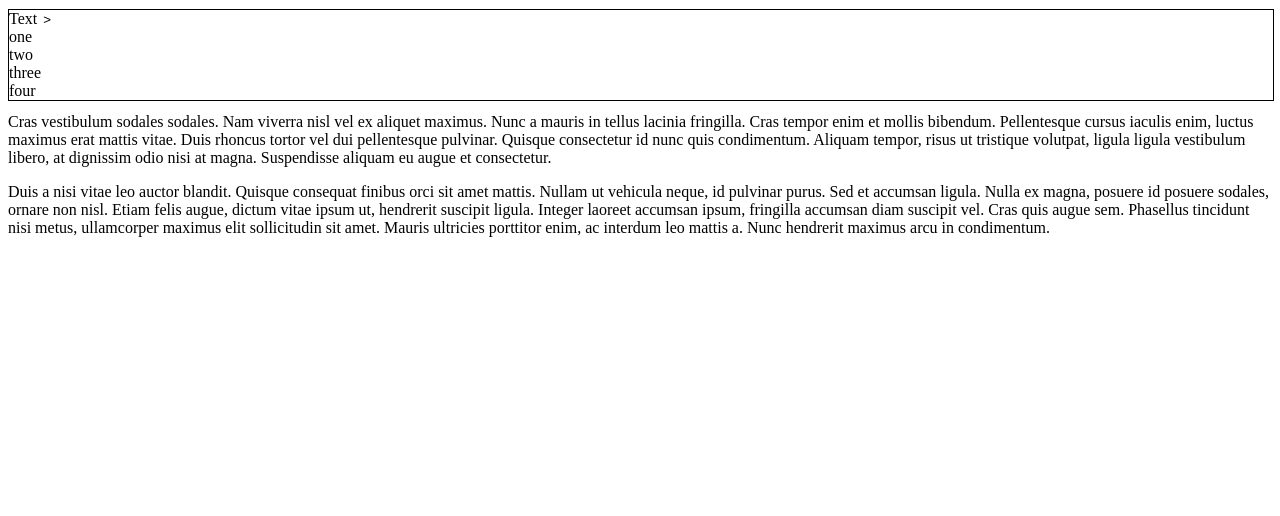
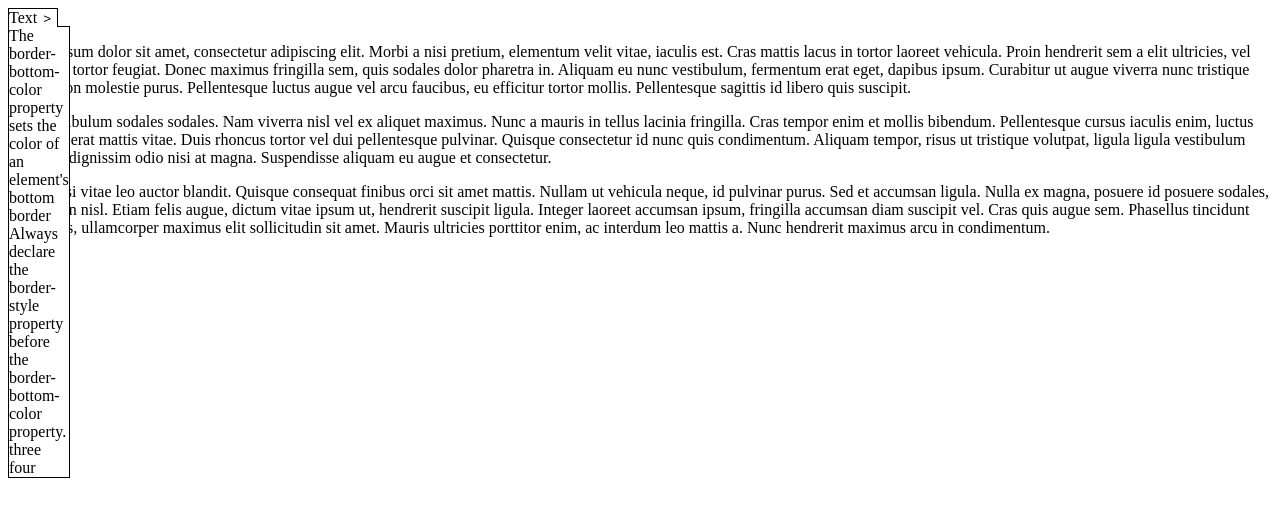
Before and after one commit to dreiv/ng-dropdown, an Angular app: page / in a window 1280 px wide. Shown: the top 516 px of the page. Built offline with nearby package versions, Linux system fonts and the light colour scheme.

Commit message:
it's something.

```diff
--- a/src/app/popup/popup.component.css
+++ b/src/app/popup/popup.component.css
@@ -4,13 +4,12 @@
 
 .container {
   position: relative;
-  border: solid black;
   border-width: 1px 1px 0;
+  border-style: solid;
+  border-color: black;
   display: inline-block;
-  bottom: -1px;
   z-index: 10;
   background: white;
-  width: 100%;
 }
 
 button {
@@ -22,8 +21,9 @@ ul {
   position: absolute;
   background: white;
   border: 1px solid black;
-  margin: 0;
+  margin-top: -1px;
   list-style: none;
   min-width: calc(100% - 2px);
-  padding:0;
+  padding: 0;
+  margin-bottom: 0;
 }
--- a/src/app/popup/popup.component.html
+++ b/src/app/popup/popup.component.html
@@ -3,8 +3,8 @@
   <button (click)="toggleList()">{{open ? '&lt;' : '&gt;' }}</button>
 </div>
 <ul>
-  <li>one</li>
-  <li>two</li>
+  <li>The border-bottom-color property sets the color of an element's bottom border</li>
+  <li>Always declare the border-style property before the border-bottom-color property.</li>
   <li>three</li>
   <li>four</li>
 </ul>
```
